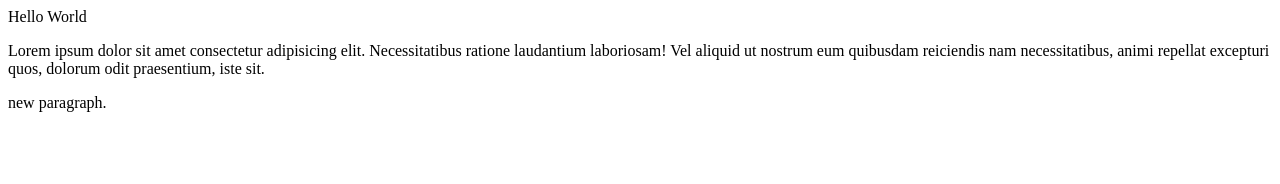
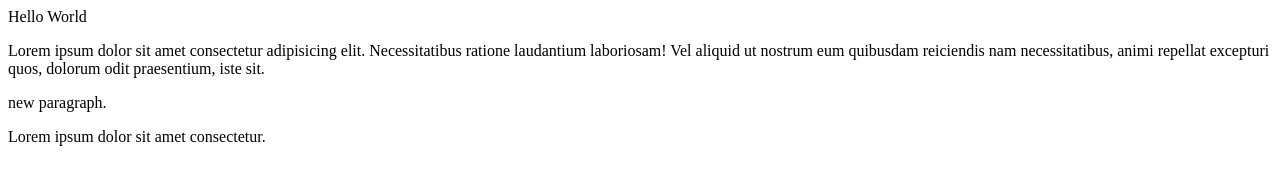
Before and after one commit to sravan-msk/Demo, a plain HTML site: page index.html in a window 1280 px wide. Drawn offline with Linux system fonts and the light colour scheme.

Commit message:
new para

```diff
--- a/index.html
+++ b/index.html
@@ -1,3 +1,4 @@
 <p>Hello World</p>
 <p>Lorem ipsum dolor sit amet consectetur adipisicing elit. Necessitatibus ratione laudantium laboriosam! Vel aliquid ut nostrum eum quibusdam reiciendis nam necessitatibus, animi repellat excepturi quos, dolorum odit praesentium, iste sit.</p>
 <p>new paragraph.</p>
+<P>Lorem ipsum dolor sit amet consectetur.</P>
```
